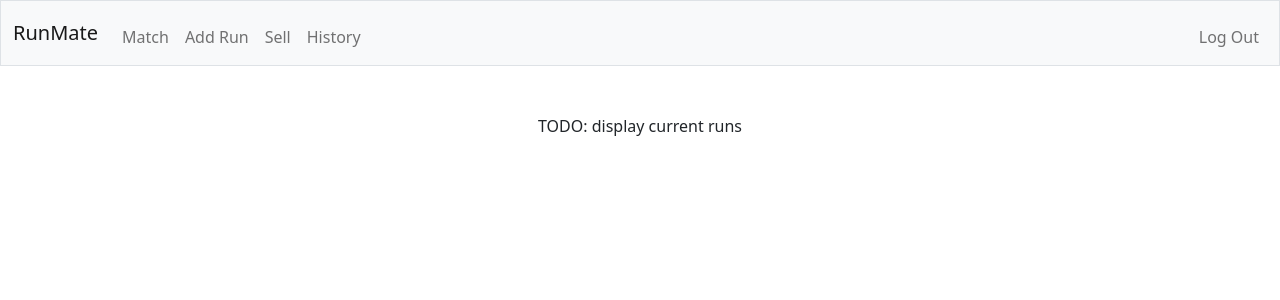
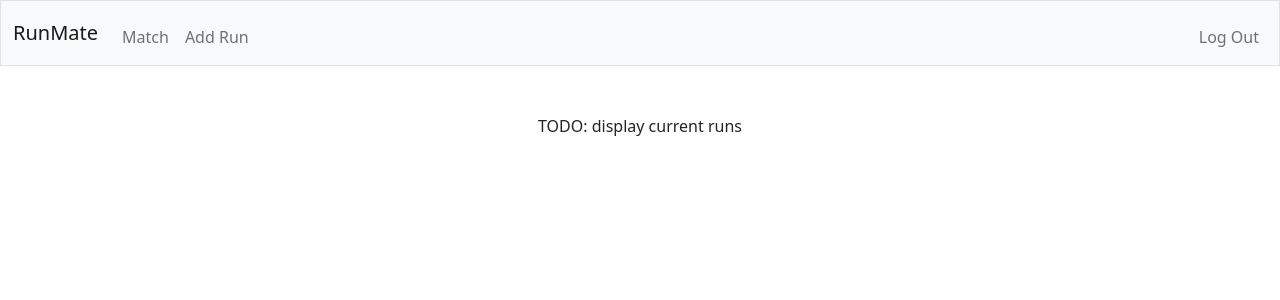
Before and after one commit to vsuraj156/RunMate, a Flask app: page / in a window 1280 px wide. Shown: the top 300 px of the page. Run offline with Flask 2, Linux system fonts and the light colour scheme; a user stored in the database is signed in; some libraries are stand-ins or nearby versions.

Commit message:
removing some remnants of finance

```diff
--- a/templates/layout.html
+++ b/templates/layout.html
@@ -26,8 +26,6 @@
                         <ul class="navbar-nav me-auto mt-2">
                             <li class="nav-item"><a class="nav-link" href="/match">Match</a></li>
                             <li class="nav-item"><a class="nav-link" href="/add">Add Run</a></li>
-                            <li class="nav-item"><a class="nav-link" href="/sell">Sell</a></li>
-                            <li class="nav-item"><a class="nav-link" href="/history">History</a></li>
                         </ul>
                         <ul class="navbar-nav ms-auto mt-2">
                             <li class="nav-item"><a class="nav-link" href="/logout">Log Out</a></li>
```
